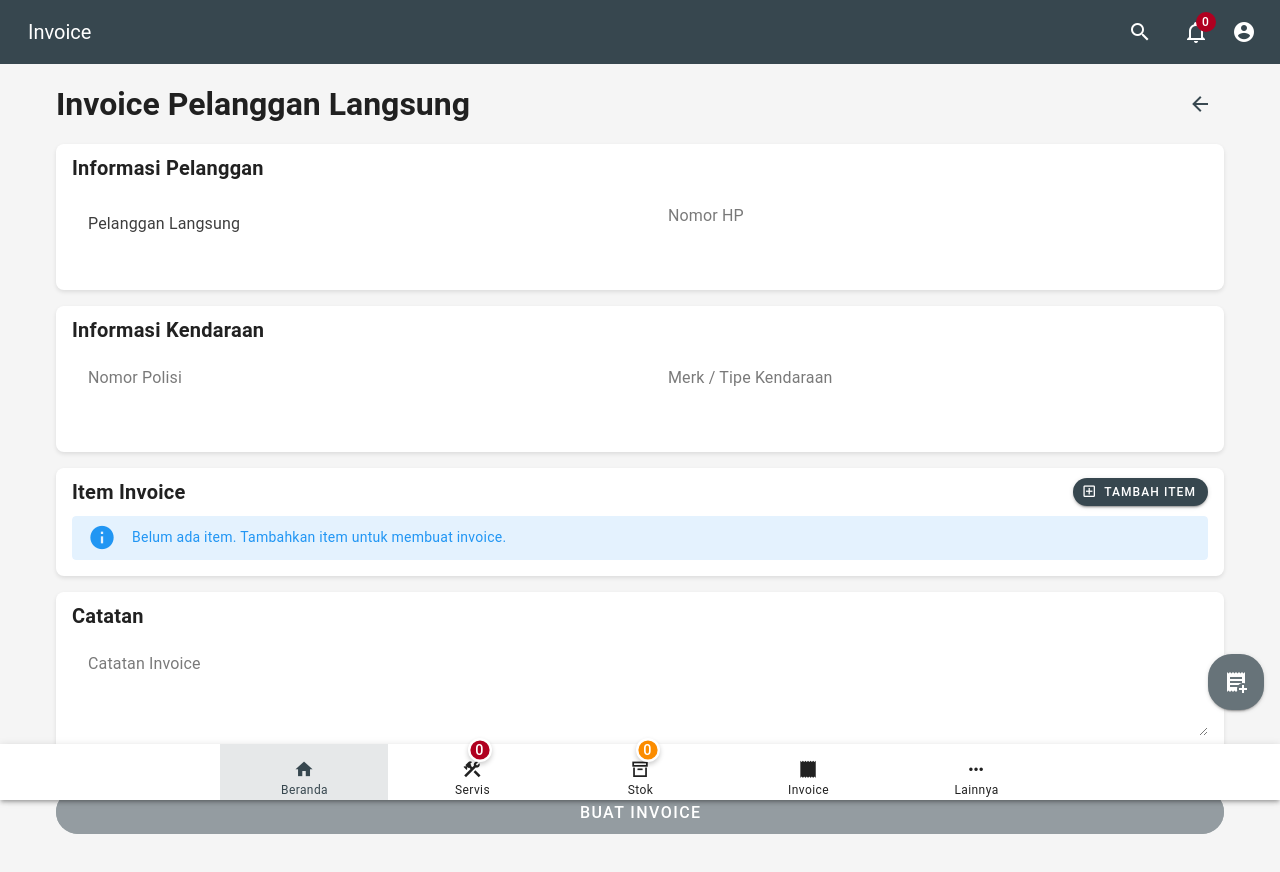
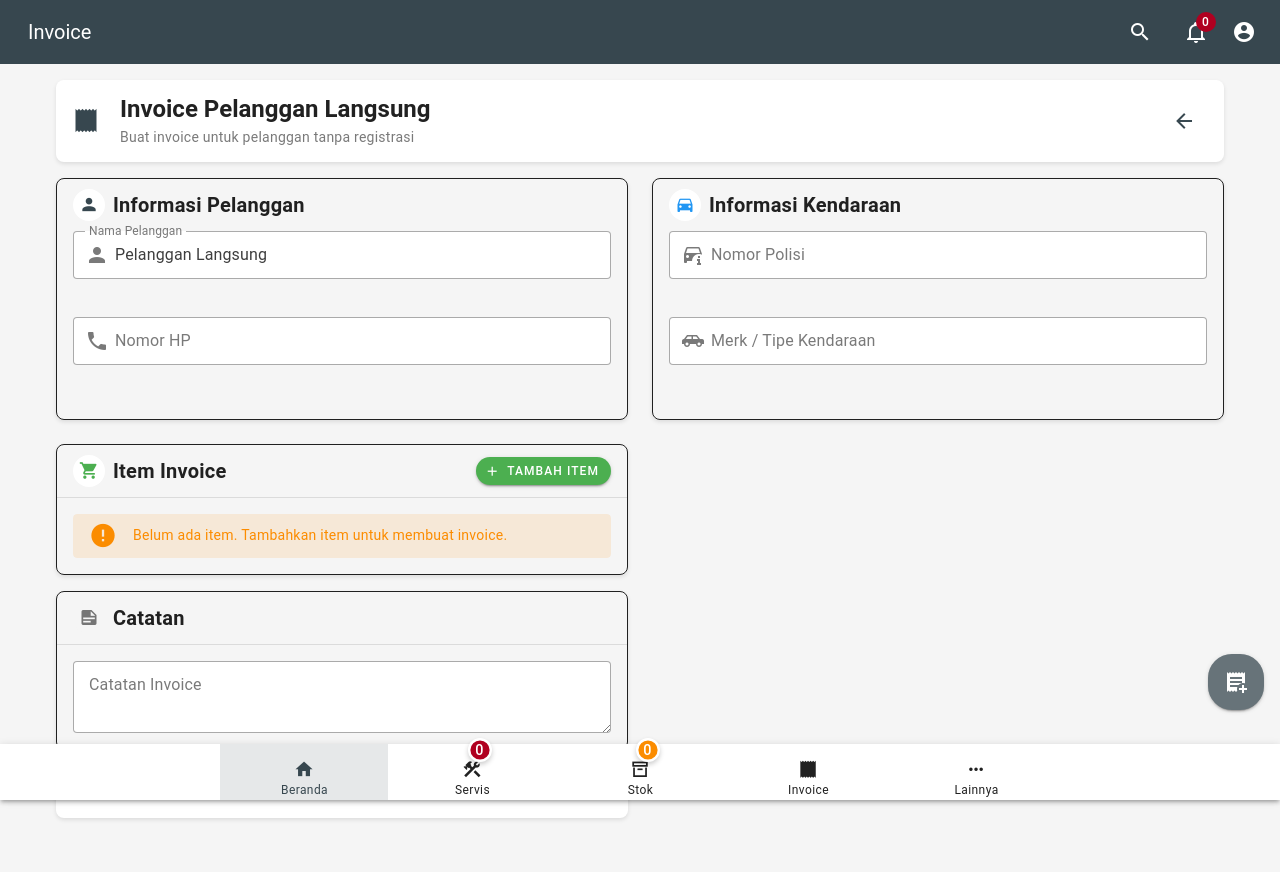
Before and after one commit to widiyanata/bengkel, a Vue app in the folder bengkelku-mobile/: page /invoice/walk-in in a window 1280 px wide. Shown: the top 872 px of the page. Built offline with nearby package versions, Linux system fonts and the light colour scheme.

Commit message:
optimisi UI

```diff
--- a/bengkelku-mobile/src/views/CustomerDetailPage.vue
+++ b/bengkelku-mobile/src/views/CustomerDetailPage.vue
@@ -676,9 +676,9 @@ function getStatusChipColor(status) {
 
 /* Responsive adjustments */
 @media (max-width: 600px) {
-  .v-card-title {
+  /* .v-card-title {
     font-size: 1rem !important;
-  }
+  } */
 
   .v-card-subtitle {
     font-size: 0.8rem !important;
--- a/bengkelku-mobile/src/views/HomePage.vue
+++ b/bengkelku-mobile/src/views/HomePage.vue
@@ -1,15 +1,22 @@
 <template>
   <v-container class="pa-2">
     <!-- Nama Bengkel dan Tanggal -->
-    <div class="d-flex align-center justify-space-between mb-3">
-      <div>
-        <h1 class="text-h6">{{ workshopName }}</h1>
-        <p class="text-caption text-grey">{{ currentDate }}</p>
-      </div>
-      <v-btn color="primary" density="comfortable" prepend-icon="mdi-plus-circle-outline" @click="goToAddService" size="small">
-        Servis Baru
-      </v-btn>
-    </div>
+    <!-- Enhanced Header with Card -->
+    <v-card class="mb-4 header-card" variant="flat">
+      <v-card-item>
+        <template v-slot:prepend>
+          <v-icon size="large" icon="mdi-home" color="primary" class="me-3"></v-icon>
+        </template>
+        <v-card-title class="text-h5">{{ workshopName }}</v-card-title>
+        <v-card-subtitle>{{ currentDate }}</v-card-subtitle>
+
+        <template v-slot:append>
+          <v-btn color="primary" density="comfortable" prepend-icon="mdi-plus-circle-outline" @click="goToAddService" size="small">
+            Servis Baru
+          </v-btn>
+        </template>
+      </v-card-item>
+    </v-card>
 
     <!-- Loading Indicator -->
     <div v-if="isLoading" class="d-flex justify-center align-center" style="height: 200px">
--- a/bengkelku-mobile/src/views/InvoiceDetailPage.vue
+++ b/bengkelku-mobile/src/views/InvoiceDetailPage.vue
@@ -1130,9 +1130,9 @@ onMounted(() => {
 
 /* Responsive adjustments */
 @media (max-width: 600px) {
-  .v-card-title {
+  /* .v-card-title {
     font-size: 1rem !important;
-  }
+  } */
 
   .v-card-subtitle {
     font-size: 0.8rem !important;
--- a/bengkelku-mobile/src/views/InvoiceListPage.vue
+++ b/bengkelku-mobile/src/views/InvoiceListPage.vue
@@ -6,7 +6,7 @@
         <template v-slot:prepend>
           <v-icon size="large" icon="mdi-file-document-multiple" color="primary" class="me-3"></v-icon>
         </template>
-        <v-card-title class="text-h5">Manajemen Invoice</v-card-title>
+        <v-card-title class="text-h5">Invoice</v-card-title>
         <v-card-subtitle>Kelola dan pantau semua invoice bengkel</v-card-subtitle>
 
         <template v-slot:append>
@@ -427,9 +427,9 @@ onMounted(() => {
 
 /* Responsive adjustments */
 @media (max-width: 600px) {
-  .v-card-title {
+  /* .v-card-title {
     font-size: 1rem !important;
-  }
+  } */
 
   .v-card-subtitle {
     font-size: 0.8rem !important;
--- a/bengkelku-mobile/src/views/ServiceListPage.vue
+++ b/bengkelku-mobile/src/views/ServiceListPage.vue
@@ -1,11 +1,21 @@
 <template>
   <v-container>
-    <div class="d-flex justify-space-between align-center mb-4">
-      <h1>Daftar Servis</h1>
-      <v-btn color="primary" prepend-icon="mdi-plus" to="/servis/baru">
-        Servis Baru
-      </v-btn>
-    </div>
+    <!-- Enhanced Header with Card -->
+    <v-card class="mb-4 header-card" variant="flat">
+      <v-card-item>
+        <template v-slot:prepend>
+          <v-icon size="large" icon="mdi-wrench" color="primary" class="me-3"></v-icon>
+        </template>
+        <v-card-title class="text-h5">Servis</v-card-title>
+        <v-card-subtitle>Kelola servis kendaraan pelanggan</v-card-subtitle>
+
+        <template v-slot:append>
+          <v-btn color="primary" prepend-icon="mdi-plus" to="/servis/baru">
+            Servis Baru
+          </v-btn>
+        </template>
+      </v-card-item>
+    </v-card>
 
     <!-- Search Bar -->
     <v-text-field
--- a/bengkelku-mobile/src/views/SettingsPage.vue
+++ b/bengkelku-mobile/src/views/SettingsPage.vue
@@ -1,6 +1,14 @@
 <template>
   <v-container>
-    <h1>Pengaturan</h1>
+    <v-card class="mb-4 header-card" variant="flat">
+      <v-card-item>
+        <template v-slot:prepend>
+          <v-icon size="large" icon="mdi-cog" color="primary" class="me-3"></v-icon>
+        </template>
+        <v-card-title class="text-h5">Pengaturan</v-card-title>
+        <v-card-subtitle>Konfigurasi aplikasi Bengkelku</v-card-subtitle>
+      </v-card-item>
+    </v-card>
 
     <v-list lines="one">
       <v-list-item title="Profil Pengguna" subtitle="Ubah nama, password, dll."
--- a/bengkelku-mobile/src/views/StockPage.vue
+++ b/bengkelku-mobile/src/views/StockPage.vue
@@ -844,9 +844,6 @@ function executeItemDelete() {
 
 /* Responsive adjustments */
 @media (max-width: 600px) {
-  .v-card-title {
-    font-size: 0.95rem !important;
-  }
 
   .action-text {
     font-size: 0.8rem;
--- a/bengkelku-mobile/src/views/WalkInInvoicePage.vue
+++ b/bengkelku-mobile/src/views/WalkInInvoicePage.vue
@@ -1,117 +1,204 @@
 <template>
   <v-container>
-    <div class="d-flex justify-space-between align-center mb-4">
-      <h1>Invoice Pelanggan Langsung</h1>
+    <!-- Enhanced Header with Card -->
+    <v-card class="mb-4 header-card" variant="flat">
+      <v-card-item>
+        <template v-slot:prepend>
+          <v-icon size="large" icon="mdi-receipt" color="primary" class="me-3"></v-icon>
+        </template>
+        <v-card-title class="text-h5">Invoice Pelanggan Langsung</v-card-title>
+        <v-card-subtitle>Buat invoice untuk pelanggan tanpa registrasi</v-card-subtitle>
+
+        <template v-slot:append>
           <v-btn icon="mdi-arrow-left" variant="text" @click="goBack"></v-btn>
-    </div>
+        </template>
+      </v-card-item>
+    </v-card>
 
     <v-form ref="form" v-model="isFormValid" @submit.prevent="saveInvoice">
+      <v-row>
         <!-- Customer Info -->
-      <v-card class="mb-4">
+        <v-col cols="12" md="6">
+          <v-card class="mb-4 h-100" variant="outlined">
+            <v-card-item>
+              <template v-slot:prepend>
+                <v-avatar color="primary-lighten-4" size="small">
+                  <v-icon icon="mdi-account" color="primary" size="small"></v-icon>
+                </v-avatar>
+              </template>
               <v-card-title>Informasi Pelanggan</v-card-title>
+            </v-card-item>
+
             <v-card-text>
-          <v-row>
-            <v-col cols="12" sm="6">
+              <v-row dense>
+                <v-col cols="12">
                   <v-text-field
                     v-model="customer.nama"
                     label="Nama Pelanggan"
-                variant="flat"
+                    variant="outlined"
                     density="comfortable"
-                class="mb-3"
+                    class="mb-2"
                     placeholder="Pelanggan Langsung"
+                    prepend-inner-icon="mdi-account"
                   ></v-text-field>
                 </v-col>
-            <v-col cols="12" sm="6">
+                <v-col cols="12">
                   <v-text-field
                     v-model="customer.noHp"
                     label="Nomor HP"
-                variant="flat"
+                    variant="outlined"
                     density="comfortable"
-                class="mb-3"
                     type="tel"
+                    prepend-inner-icon="mdi-phone"
                   ></v-text-field>
                 </v-col>
               </v-row>
             </v-card-text>
           </v-card>
+        </v-col>
 
         <!-- Vehicle Info -->
-      <v-card class="mb-4">
+        <v-col cols="12" md="6">
+          <v-card class="mb-4 h-100" variant="outlined">
+            <v-card-item>
+              <template v-slot:prepend>
+                <v-avatar color="info-lighten-4" size="small">
+                  <v-icon icon="mdi-car" color="info" size="small"></v-icon>
+                </v-avatar>
+              </template>
               <v-card-title>Informasi Kendaraan</v-card-title>
+            </v-card-item>
+
             <v-card-text>
-          <v-row>
-            <v-col cols="12" sm="6">
+              <v-row dense>
+                <v-col cols="12">
                   <v-text-field
                     v-model="vehicle.nomorPolisi"
                     label="Nomor Polisi"
-                variant="flat"
+                    variant="outlined"
                     density="comfortable"
-                class="mb-3"
+                    class="mb-2"
                     placeholder="B 1234 ABC"
+                    prepend-inner-icon="mdi-car-info"
                   ></v-text-field>
                 </v-col>
-            <v-col cols="12" sm="6">
+                <v-col cols="12">
                   <v-text-field
                     v-model="vehicle.merkTipe"
                     label="Merk / Tipe Kendaraan"
-                variant="flat"
+                    variant="outlined"
                     density="comfortable"
-                class="mb-3"
                     placeholder="Honda Vario 125 2020"
+                    prepend-inner-icon="mdi-car-side"
                   ></v-text-field>
                 </v-col>
               </v-row>
             </v-card-text>
           </v-card>
+        </v-col>
 
+        <v-col cols="12" md="6">
           <!-- Invoice Items -->
-      <v-card class="mb-4">
-        <v-card-title class="d-flex justify-space-between align-center">
-          <span>Item Invoice</span>
-          <v-btn color="primary" size="small" @click="showAddItemDialog = true" prepend-icon="mdi-plus-box-outline">
+          <v-card class="mb-4" variant="outlined">
+            <v-card-item>
+              <template v-slot:prepend>
+                <v-avatar color="success-lighten-4" size="small">
+                  <v-icon icon="mdi-cart" color="success" size="small"></v-icon>
+                </v-avatar>
+              </template>
+              <v-card-title>Item Invoice</v-card-title>
+
+              <template v-slot:append>
+                <v-btn color="success" size="small" @click="showAddItemDialog = true" prepend-icon="mdi-plus">
                   Tambah Item
                 </v-btn>
-        </v-card-title>
+              </template>
+            </v-card-item>
+
+            <v-divider></v-divider>
+
             <v-card-text>
-          <v-alert v-if="invoiceItems.length === 0" type="info" variant="tonal" density="compact">
-            Belum ada item. Tambahkan item untuk membuat invoice.
+              <v-alert v-if="invoiceItems.length === 0" type="warning" variant="tonal" density="compact" class="mb-0">
+                <div class="d-flex align-center">
+                  <span>Belum ada item. Tambahkan item untuk membuat invoice.</span>
+                </div>
               </v-alert>
-          <v-list v-else lines="two">
-            <v-list-item v-for="(item, index) in invoiceItems" :key="index">
-              <v-list-item-title>{{ item.deskripsi }}</v-list-item-title>
+
+              <v-list v-else lines="two" class="invoice-items-list pa-0">
+                <v-list-item v-for="(item, index) in invoiceItems" :key="index" class="invoice-item">
+                  <template v-slot:prepend>
+                    <v-avatar size="small" :color="item.type === 'jasa' ? 'warning-lighten-4' : 'info-lighten-4'" class="me-2">
+                      <v-icon :icon="item.type === 'jasa' ? 'mdi-wrench' : 'mdi-cog'" size="small"
+                        :color="item.type === 'jasa' ? 'warning' : 'info'"></v-icon>
+                    </v-avatar>
+                  </template>
+
+                  <v-list-item-title class="font-weight-medium">{{ item.deskripsi }}</v-list-item-title>
                   <v-list-item-subtitle>
-                {{ item.jumlah }} x {{ formatCurrency(item.biaya) }} = {{ formatCurrency(item.subtotal) }}
+                    {{ item.jumlah }} x {{ formatCurrency(item.biaya) }}
                   </v-list-item-subtitle>
+
                   <template v-slot:append>
-                <v-btn icon="mdi-pencil" size="small" variant="text" @click="editItem(index)" class="mr-1"></v-btn>
-                <v-btn icon="mdi-delete" size="small" variant="text" color="error" @click="removeItem(index)"></v-btn>
+                    <div class="d-flex flex-column align-end">
+                      <div class="font-weight-medium">{{ formatCurrency(item.subtotal) }}</div>
+                      <div class="d-flex mt-1">
+                        <v-btn icon="mdi-pencil" size="x-small" variant="text" color="info" @click="editItem(index)" class="mr-1"></v-btn>
+                        <v-btn icon="mdi-delete" size="x-small" variant="text" color="error" @click="removeItem(index)"></v-btn>
+                      </div>
+                    </div>
                   </template>
                 </v-list-item>
               </v-list>
 
               <!-- Total -->
-          <div v-if="invoiceItems.length > 0" class="d-flex justify-space-between mt-4 text-subtitle-1 font-weight-bold">
+              <v-divider v-if="invoiceItems.length > 0" class="my-3"></v-divider>
+
+              <div v-if="invoiceItems.length > 0" class="d-flex flex-column">
+                <div class="d-flex justify-space-between">
+                  <span class="text-body-2">Subtotal Jasa:</span>
+                  <span class="text-body-2">{{ formatCurrency(jasaTotal) }}</span>
+                </div>
+                <div class="d-flex justify-space-between">
+                  <span class="text-body-2">Subtotal Sparepart:</span>
+                  <span class="text-body-2">{{ formatCurrency(partsTotal) }}</span>
+                </div>
+                <div class="d-flex justify-space-between mt-2 text-subtitle-1 font-weight-bold">
                   <span>Total:</span>
                   <span>{{ formatCurrency(totalAmount) }}</span>
+                </div>
               </div>
             </v-card-text>
           </v-card>
 
           <!-- Notes -->
-      <v-card class="mb-4">
+          <v-card class="mb-4" variant="outlined">
+            <v-card-item>
+              <template v-slot:prepend>
+                <v-avatar color="grey-lighten-4" size="small">
+                  <v-icon icon="mdi-note-text" color="grey-darken-1" size="small"></v-icon>
+                </v-avatar>
+              </template>
               <v-card-title>Catatan</v-card-title>
+            </v-card-item>
+
+            <v-divider></v-divider>
+
             <v-card-text>
               <v-textarea
                 v-model="notes"
                 label="Catatan Invoice"
-            variant="flat"
+                variant="outlined"
                 density="comfortable"
-            rows="3"
+                rows="2"
+                placeholder="Tambahkan catatan untuk invoice ini (opsional)"
+                hide-details
               ></v-textarea>
             </v-card-text>
           </v-card>
 
           <!-- Submit Button -->
+          <v-card variant="flat" class="mb-4 pa-0">
+            <v-card-actions class="pa-0">
               <v-btn
                 type="submit"
                 color="primary"
@@ -119,35 +206,66 @@
                 size="large"
                 :loading="isSaving"
                 :disabled="!isFormValid || invoiceItems.length === 0 || totalAmount <= 0"
+                prepend-icon="mdi-content-save"
               >
                 Buat Invoice
               </v-btn>
+            </v-card-actions>
+          </v-card>
+        </v-col>
+      </v-row>
+
     </v-form>
 
     <!-- Add/Edit Item Dialog -->
-    <v-dialog v-model="showAddItemDialog" max-width="500">
+    <v-dialog v-model="showAddItemDialog" max-width="500" :fullscreen="$vuetify.display.xs">
       <v-card>
-        <v-card-title>{{ editingItemIndex === -1 ? 'Tambah Item' : 'Edit Item' }}</v-card-title>
+        <v-toolbar v-if="$vuetify.display.xs" color="primary" density="compact">
+          <v-btn icon @click="cancelAddItem">
+            <v-icon>mdi-close</v-icon>
+          </v-btn>
+          <v-toolbar-title>{{ editingItemIndex === -1 ? 'Tambah Item' : 'Edit Item' }}</v-toolbar-title>
+          <v-spacer></v-spacer>
+          <v-btn
+            icon
+            @click="saveItem"
+            :disabled="!newItem.deskripsi || !newItem.jumlah || !newItem.biaya || newItem.jumlah <= 0 || newItem.biaya <= 0"
+          >
+            <v-icon>mdi-check</v-icon>
+          </v-btn>
+        </v-toolbar>
+
+        <v-card-title v-else>{{ editingItemIndex === -1 ? 'Tambah Item' : 'Edit Item' }}</v-card-title>
+
         <v-card-text>
-          <v-radio-group v-model="newItem.type" inline class="mb-3">
-            <v-radio value="jasa" label="Jasa"></v-radio>
-            <v-radio value="part" label="Sparepart"></v-radio>
-          </v-radio-group>
+          <v-chip-group v-model="newItem.type" mandatory class="mb-3">
+            <v-chip value="jasa" label color="warning" variant="flat">
+              <v-icon start icon="mdi-wrench"></v-icon>
+              Jasa
+            </v-chip>
+            <v-chip value="part" label color="info" variant="flat">
+              <v-icon start icon="mdi-cog"></v-icon>
+              Sparepart
+            </v-chip>
+          </v-chip-group>
 
           <v-text-field
             v-model="newItem.deskripsi"
             label="Deskripsi*"
-            variant="flat"
+            variant="outlined"
             density="comfortable"
             class="mb-3"
             :rules="[v => !!v || 'Deskripsi wajib diisi']"
+            placeholder="Contoh: Ganti Oli, Kampas Rem, dll."
           ></v-text-field>
 
+          <v-row dense>
+            <v-col cols="6">
               <v-text-field
                 v-model.number="newItem.jumlah"
                 label="Jumlah*"
                 type="number"
-            variant="flat"
+                variant="outlined"
                 density="comfortable"
                 class="mb-3"
                 :rules="[
@@ -156,12 +274,13 @@
                 ]"
                 min="1"
               ></v-text-field>
-
+            </v-col>
+            <v-col cols="6">
               <v-text-field
                 v-model.number="newItem.biaya"
                 label="Harga Satuan*"
                 type="number"
-            variant="flat"
+                variant="outlined"
                 density="comfortable"
                 class="mb-3"
                 :rules="[
@@ -171,13 +290,18 @@
                 min="0"
                 prefix="Rp"
               ></v-text-field>
+            </v-col>
+          </v-row>
 
+          <v-card variant="outlined" class="pa-3 mb-0">
             <div class="d-flex justify-space-between align-center">
               <span class="text-subtitle-1">Subtotal:</span>
-            <span class="text-h6">{{ formatCurrency(newItemSubtotal) }}</span>
+              <span class="text-h6 font-weight-bold">{{ formatCurrency(newItemSubtotal) }}</span>
             </div>
+          </v-card>
         </v-card-text>
-        <v-card-actions>
+
+        <v-card-actions v-if="!$vuetify.display.xs">
           <v-spacer></v-spacer>
           <v-btn variant="text" @click="cancelAddItem">Batal</v-btn>
           <v-btn
@@ -250,6 +374,18 @@ const snackbarColor = ref('info');
 // Computed properties
 const totalAmount = computed(() => {
   return invoiceItems.value.reduce((sum, item) => sum + item.subtotal, 0);
+});
+
+const jasaTotal = computed(() => {
+  return invoiceItems.value
+    .filter(item => item.type === 'jasa')
+    .reduce((sum, item) => sum + item.subtotal, 0);
+});
+
+const partsTotal = computed(() => {
+  return invoiceItems.value
+    .filter(item => item.type === 'part')
+    .reduce((sum, item) => sum + item.subtotal, 0);
 });
 
 const newItemSubtotal = computed(() => {
@@ -376,12 +512,8 @@ async function saveInvoice() {
       nomorPolisi: vehicle.nomorPolisi || '',
       merkTipe: vehicle.merkTipe || '',
       items: invoiceItems.value,
-      jasaTotal: invoiceItems.value
-        .filter(item => item.type === 'jasa')
-        .reduce((sum, item) => sum + item.subtotal, 0),
-      partsTotal: invoiceItems.value
-        .filter(item => item.type === 'part')
-        .reduce((sum, item) => sum + item.subtotal, 0),
+      jasaTotal: jasaTotal.value,
+      partsTotal: partsTotal.value,
       totalAmount: totalAmount.value,
       workshopInfo: {
         nama: workshopInfo.nama || 'BengkelKu',
@@ -415,3 +547,41 @@ function showSnackbar(text, color = 'info') {
   snackbar.value = true;
 }
 </script>
+
+<style scoped>
+.header-card {
+  border-radius: 8px;
+}
+
+.invoice-items-list {
+  border-radius: 8px;
+  overflow: hidden;
+}
+
+.invoice-item {
+  transition: background-color 0.2s;
+}
+
+.invoice-item:hover {
+  background-color: rgba(0, 0, 0, 0.03);
+}
+
+/* Mobile optimizations */
+@media (max-width: 600px) {
+  .v-card-title {
+    font-size: 1rem !important;
+  }
+
+  .v-card-subtitle {
+    font-size: 0.75rem !important;
+  }
+
+  .v-list-item-title {
+    font-size: 0.875rem !important;
+  }
+
+  .v-list-item-subtitle {
+    font-size: 0.75rem !important;
+  }
+}
+</style>
```
Also changed, not shown: bengkelku-mobile/src/views/ReportingPage.vue (+15 -6 lines). Lines whose indentation alone changed are shown as unchanged.
